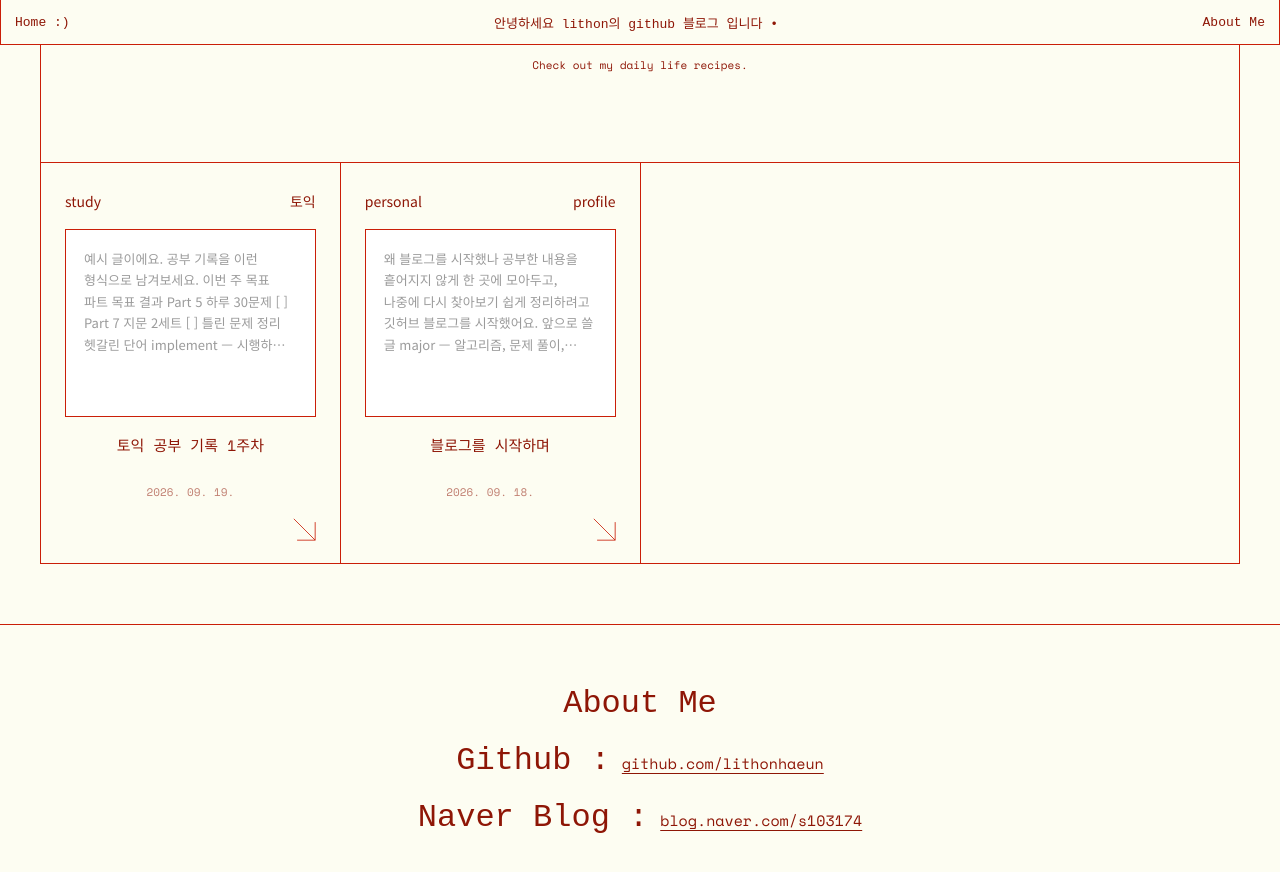
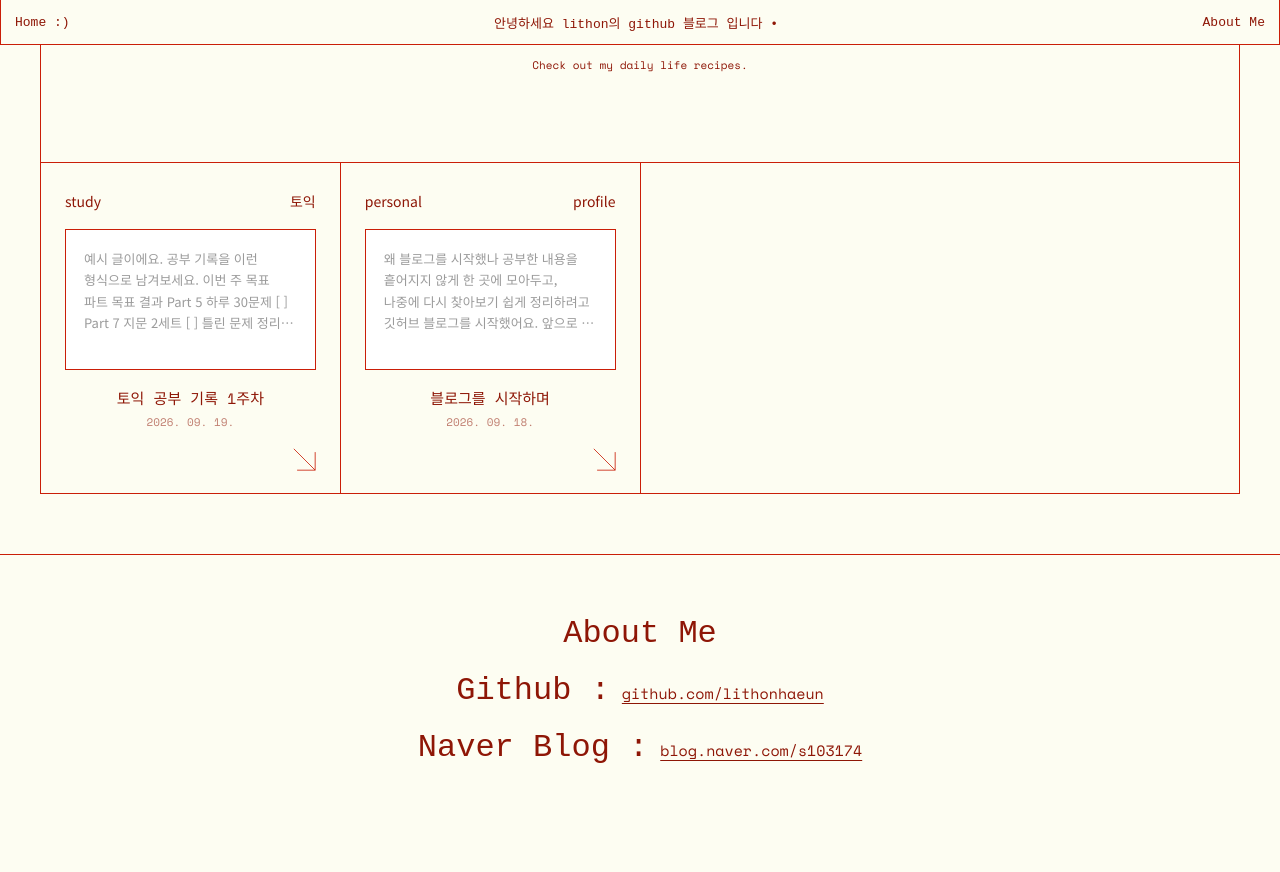
Before and after one commit to lithonhaeun/lithonhaeun.github.io, a Jekyll site: the page built from index.html, in a window 1280 px wide and 900 px high, scrolled down 993 px. Shown: the top 872 px of the window. Built offline with Jekyll 4.4.1, drawn with Linux system fonts in a browser that asks for light colours; some web fonts are replaced; after the commit the page ends 1823 px from its top, so only the background shows below that.

Commit message:
카드 날짜와 전환 효과

```diff
--- a/_includes/card.html
+++ b/_includes/card.html
@@ -16,7 +16,9 @@
   {%- else -%}
   <span class="card__img card__img--text"><span class="card__excerpt">{{ include.post.content | strip_html | normalize_whitespace | truncate: 160 }}</span></span>
   {%- endif -%}
-  <span class="card__title">{{ include.post.title }}</span>
-  <time class="card__date" datetime="{{ include.post.date | date_to_xmlschema }}">{{ include.post.date | date: "%Y. %m. %d." }}</time>
+  <span class="card__meta">
+    <span class="card__title">{{ include.post.title }}</span>
+    <time class="card__date" datetime="{{ include.post.date | date_to_xmlschema }}">{{ include.post.date | date: "%Y. %m. %d." }}</time>
+  </span>
   <svg class="card__arrow" viewBox="0 0 28 28" aria-hidden="true"><path d="M1 1L27 27M27 5V27H5"/></svg>
 </a>
--- a/assets/css/style.css
+++ b/assets/css/style.css
@@ -77,13 +77,14 @@
 .card{flex:1;min-width:0;background:var(--bg);display:flex;flex-direction:column;align-items:center;gap:clamp(12px,1.7vw,18px);padding:clamp(18px,2.4vw,28px) clamp(14px,2vw,24px) clamp(16px,1.8vw,22px);transition:background .15s}
 .card:hover{background:#faf6e6}
 .card__folios{width:100%;display:flex;justify-content:space-between;gap:8px;font-family:var(--sans);font-size:14px}
-.card__img{width:100%;aspect-ratio:4/3;background:#fff;border:1px solid var(--red);display:flex;align-items:center;justify-content:center;overflow:hidden}
+.card__img{width:100%;aspect-ratio:16/9;background:#fff;border:1px solid var(--red);display:flex;align-items:center;justify-content:center;overflow:hidden}
 .card__img--photo img{width:100%;height:100%;object-fit:cover;transition:transform .4s}
 .card:hover .card__img--photo img{transform:scale(1.04)}
 .card__img--text{align-items:flex-start;justify-content:flex-start;padding:clamp(12px,1.6vw,18px)}
-.card__excerpt{display:-webkit-box;-webkit-box-orient:vertical;-webkit-line-clamp:5;overflow:hidden;font-family:var(--body,var(--sans));font-size:13px;line-height:1.65;color:rgba(17,17,17,.42);text-align:left;word-break:keep-all;overflow-wrap:anywhere}
-.card__title{font-size:15px;line-height:1.35;text-align:center;min-height:2.7em;word-break:keep-all}
-.card__date{font-family:'Space Mono',monospace;font-size:11px;opacity:.55;margin-top:-10px}
+.card__excerpt{display:-webkit-box;-webkit-box-orient:vertical;-webkit-line-clamp:4;overflow:hidden;font-family:var(--body,var(--sans));font-size:13px;line-height:1.65;color:rgba(17,17,17,.42);text-align:left;word-break:keep-all;overflow-wrap:anywhere}
+.card__title{font-size:15px;line-height:1.35;text-align:center;word-break:keep-all}
+.card__meta{display:flex;flex-direction:column;align-items:center;gap:6px}
+.card__date{font-family:'Space Mono',monospace;font-size:11px;opacity:.55}
 .card__arrow{align-self:flex-end;width:23px;height:23px;fill:none;stroke:var(--red);stroke-width:1}
 
 /* footer */
```
